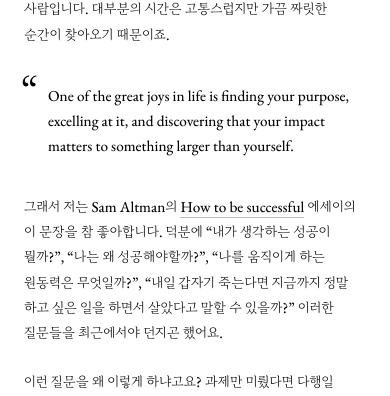
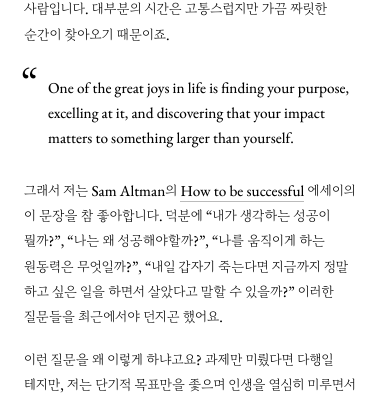
Before and after one commit to jdh4601/donghyeon.jeong, a Next.js app: page / in a window 390 px wide. Shown: the part 432-828 px from the top of the page. Built offline with nearby package versions, Linux system fonts and the light colour scheme; no server answers.

Commit message:
Tighten paragraph and quotation spacing

```diff
--- a/src/app/globals.css
+++ b/src/app/globals.css
@@ -160,7 +160,7 @@ section {
   margin-bottom: 28px;
 }
 .prose p {
-  margin: 0 0 24px;
+  margin: 0 0 18px;
 }
 .prose p:last-child {
   margin-bottom: 0;
@@ -217,7 +217,7 @@ section {
 }
 .prose blockquote {
   border: 0;
-  margin: 44px 0;
+  margin: 32px 0;
   padding: 0 0 0 32px;
   position: relative;
 }
@@ -494,7 +494,7 @@ section {
   }
   .prose blockquote {
     padding-left: 24px;
-    margin-block: 36px;
+    margin-block: 28px;
   }
   .quote-mark {
     font-size: 36.8px;
```
Also changed, not shown: 1 other file (tests, documents, lock files or other folders).
